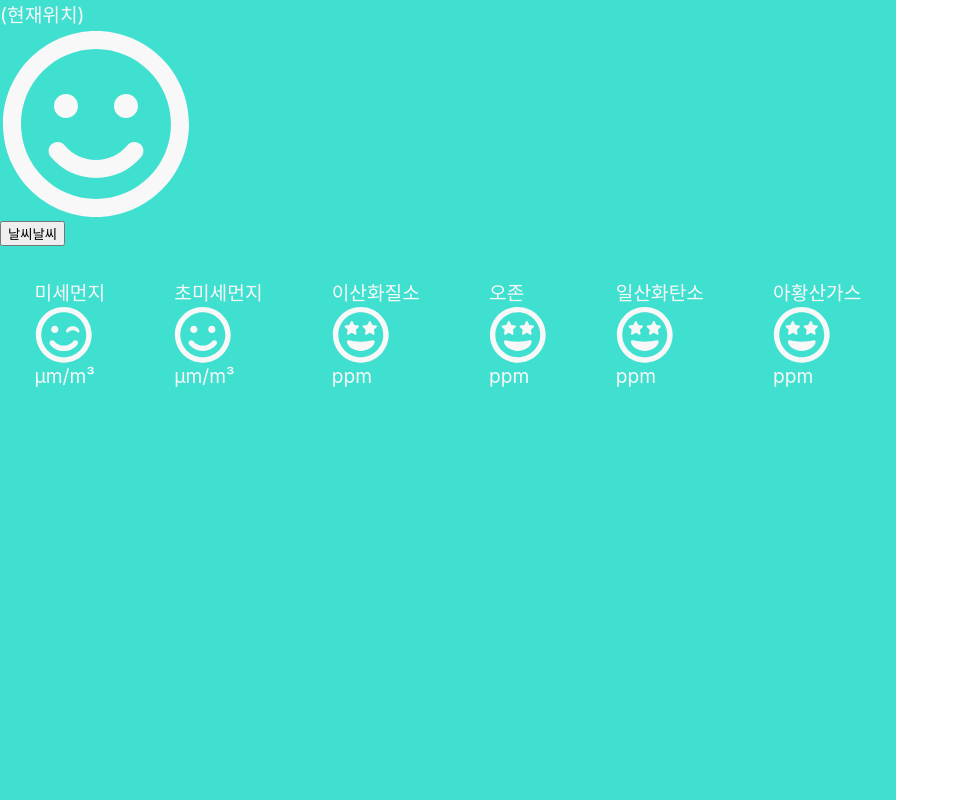
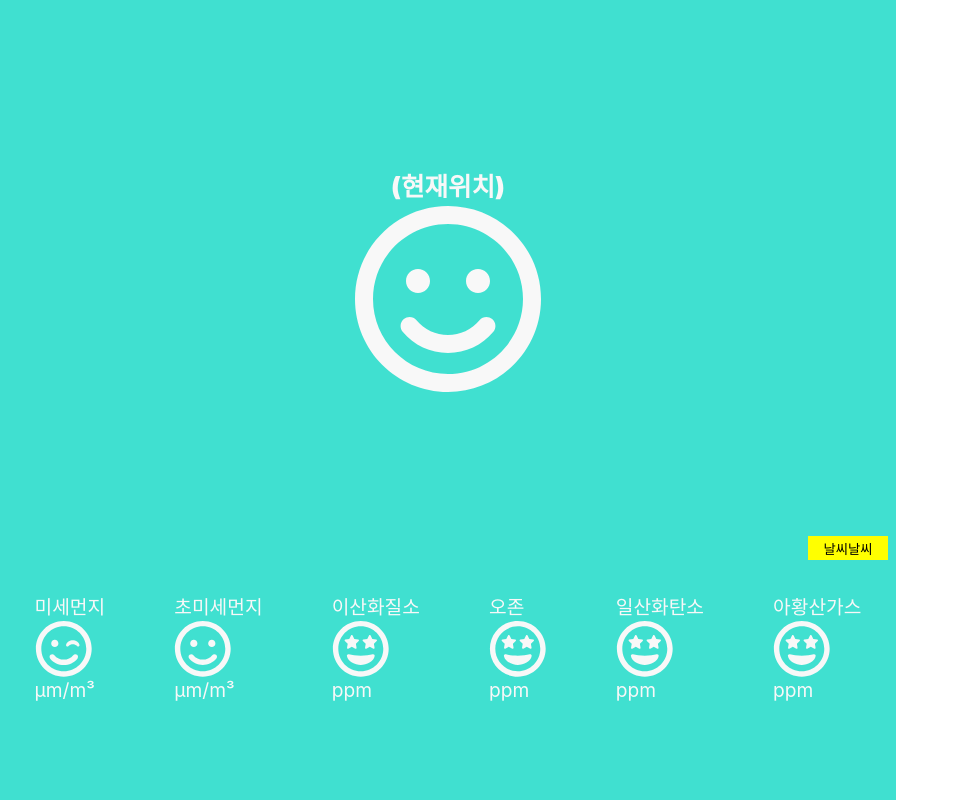
Before and after one commit to keemtj/project-misemise, a React (Create React App) app: page / in a window 1280 px wide. Shown: the whole page, without its empty margins (0-959 px from the left). Built offline with nearby package versions, Linux system fonts and the light colour scheme; no server answers.

Commit message:
conf: css design

```diff
--- a/src/Components/Organisms/SubDustState.js
+++ b/src/Components/Organisms/SubDustState.js
@@ -1,3 +1,5 @@
+/* eslint-disable no-nested-ternary */
+/* eslint-disable indent */
 import React, { useContext } from 'react';
 import { AppContext } from '../../Context/AppContext';
 import { Smile, SmileWink, GrinStars } from '../../Util/faIcon';
@@ -21,7 +23,29 @@ const SubDustState = () => {
   const so2 = dustData[localIndex] ? dustData[localIndex].SO2 : '';
 
   return (
-    <div style={{ display: 'flex', flexDirection: 'row', justifyContent: 'space-around', alignItems: 'center', marginTop: '2rem' }}>
+    <div
+      className={
+        (localDustPM10.state === '최고 좋음'
+          ? 'sub-dust-state-grinstars'
+          : localDustPM10 === '좋음'
+          ? 'sub-dust-state-laughsquint'
+          : localDustPM10 === '양호'
+          ? 'sub-dust-state-smilewink'
+          : localDustPM10 === '보통'
+          ? 'sub-dust-state-smile'
+          : localDustPM10 === '나쁨'
+          ? 'sub-dust-state-frown'
+          : localDustPM10 === '상당히 나쁨'
+          ? 'sub-dust-state-tired'
+          : localDustPM10 === '매우 나쁨'
+          ? 'sub-dust-state-dizzy'
+          : localDustPM10 === '최악'
+          ? 'sub-dust-state-skull'
+          : 'sub-dust-state-smile',
+        'sub-dust-state')
+      }
+      style={{ display: 'flex', flexDirection: 'row', justifyContent: 'space-around', alignItems: 'center', marginTop: '2rem' }}
+    >
       <div>
         <div>미세먼지</div>
         <SmileWink />
--- a/src/Components/Organisms/style/MainDustState.css
+++ b/src/Components/Organisms/style/MainDustState.css
@@ -6,10 +6,10 @@
   background-color: #0a67ad;
 }
 .main-dust-state-smilewink {
-  background-color: #0a67ad;
+  background-color: #40e0d0;
 }
 .main-dust-state-smile {
-  background-color: #0a67ad;
+  background-color: #40e0d0;
   color: black;
 }
 .main-dust-state-frown {
@@ -25,4 +25,22 @@
   background-color: #181810;
 }
 .main-dust-state {
+  display: flex;
+  flex-direction: column;
+  justify-content: center;
+  align-items: center;
+  position: relative;
+  height: 70vh;
+  font-size: 1.6rem;
+  font-weight: 900;
 }
+button {
+  /* border-style: none; */
+  position: absolute;
+  right: 0.5rem;
+  bottom: 0;
+  width: 5rem;
+  height: 1.5rem;
+  border: none;
+  background-color: yellow;
+}
```
Also changed, not shown: src/Components/Organisms/style/SubDustState.css (added, +34 -0 lines).
